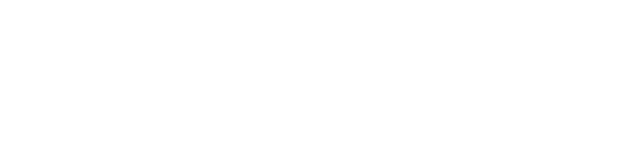
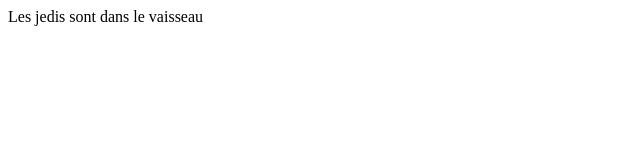
Before and after one commit to mahamoudTRA/jedis-night, a plain HTML site: page index.html in a window 1280 px wide. Shown: the whole page, without its empty margins (0-640 px from the left). Drawn offline with Linux system fonts and the light colour scheme.

Commit message:
feat new div

```diff
--- a/index.html
+++ b/index.html
@@ -7,6 +7,8 @@
     <title>Document</title>
 </head>
 <body>
-
+        <div>
+            Les jedis sont dans le vaisseau
+        </div>
 </body>
 </html>
```
